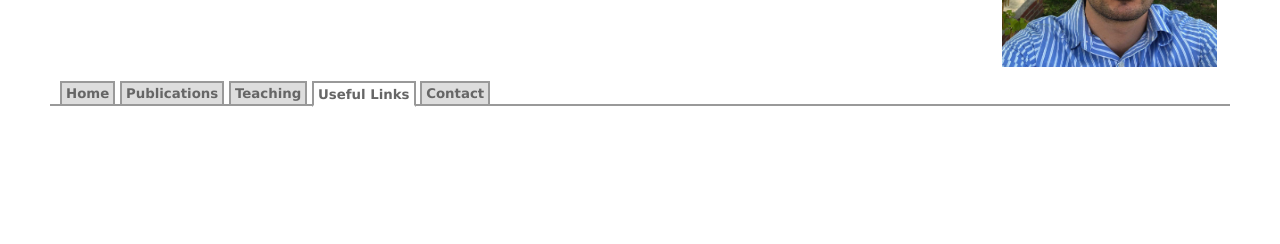
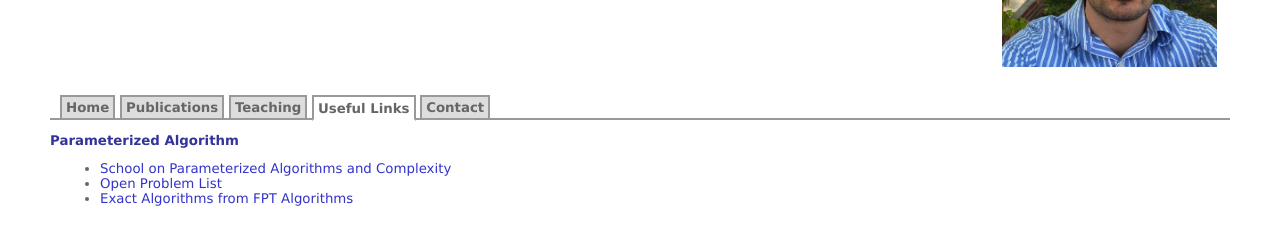
Before and after one commit to misaghkordi/misaghkordi.github.io, a plain HTML site: page links.html in a window 1280 px wide. Shown: the part 224-468 px from the top of the page. Drawn offline with Linux system fonts and the light colour scheme.

Commit message:
Update links.html

```diff
--- a/links.html
+++ b/links.html
@@ -41,7 +41,12 @@
 </div>
 
 
-
+<h3>Parameterized Algorithm </h3>
+<ul style="list-style-type:disc;">
+  <li><a href="http://fptschool.mimuw.edu.pl/" target="_blank">School on Parameterized Algorithms and Complexity</a></li>
+  <li><a href="http://fptschool.mimuw.edu.pl/opl.pdf"target="_blank">Open Problem List</a></li>
+  <li><a href="https://www.youtube.com/watch?v=Ga6RJzBEyfg&t=563s"target="_blank">Exact Algorithms from FPT Algorithms</a></li>
+</ul>
 
 
 </body></html>
```
